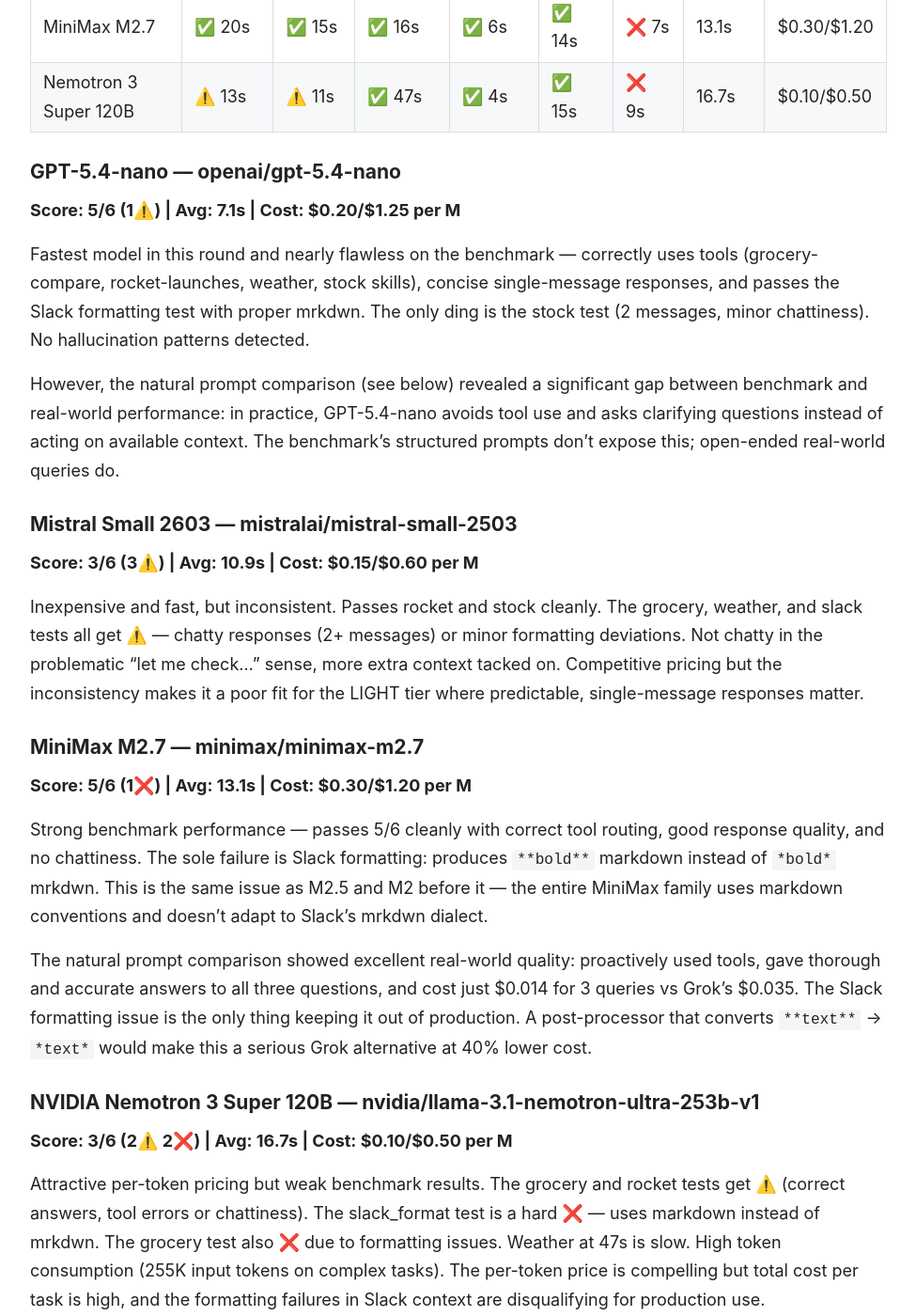
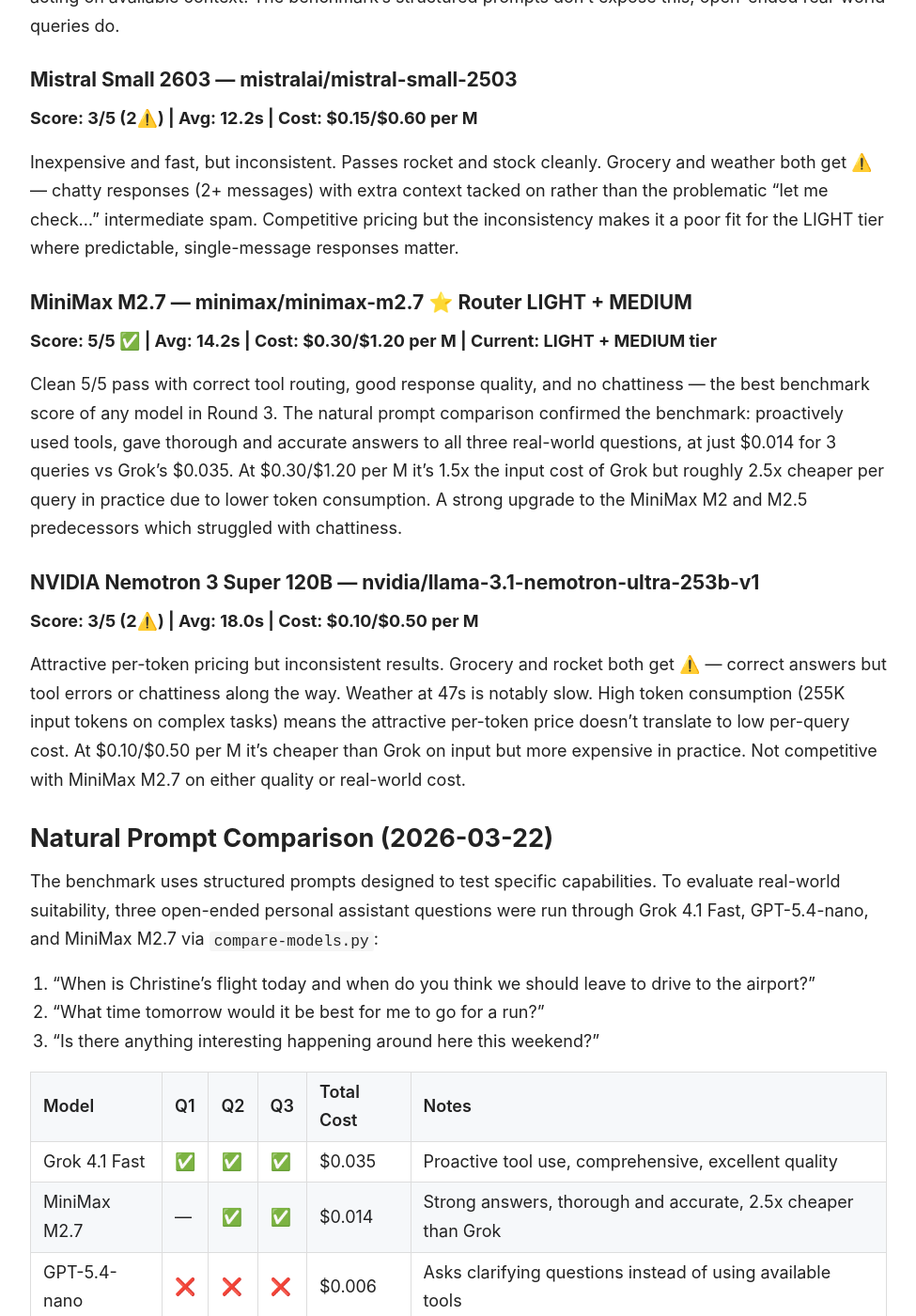
Before and after one commit to rlerdorf/rlerdorf.github.io, a Jekyll site: the page built from _posts/2026-02-22-openclaw-model-research.md, in a window 1280 px wide and 1400 px high, scrolled down 7906 px. Shown: the whole window at 94% size, without its empty margins (152-1127 px from the left). Built offline with Jekyll 4.4.1, drawn with Linux system fonts in a browser that asks for light colours; some of the changed text lies outside the part shown.

Commit message:
Remove Slack test - we can convert in post

````diff
--- a/_posts/2026-02-22-openclaw-model-research.md
+++ b/_posts/2026-02-22-openclaw-model-research.md
@@ -16,33 +16,34 @@
 | rocket | "When is the next rocket launch?" | Tool use (rocket-launches skill), real launch data |
 | weather | "What's the weather like in Jupiter FL right now?" | Tool use (weather skill), current conditions |
 | general | "What is the capital of Denmark?" | No tools, answer "Copenhagen" |
+| stock | "What's the stock price of Etsy right now?" | Tool use (stock skill), current price |
 
 ## Results Summary
 
-Sorted by $/M input (cheapest first). Round 1/2 models tested on 4 prompts; Round 3 models tested on 6 (adds Stock + Slack). `—` = not tested.
+Sorted by $/M input (cheapest first). Round 1/2 models tested on 4 prompts; Round 3 models tested on 5 (adds Stock). `—` = not tested.
 
-| Model | Grocery | Rocket | Weather | General | Stock | Slack | Avg Time | $/M in | $/M out |
-|-------|---------|--------|---------|---------|-------|-------|----------|--------|---------|
-| GPT-oss-20b | ⚠️ 15s | ✅ 9s | ❌ 2s | ✅ 2s | — | — | 7.0s | $0.03 | $0.14 |
-| GPT-oss-120b | ❌ 17s | ✅ 14s | ✅ 13s | ✅ 8s | — | — | 12.8s | $0.04 | $0.19 |
-| Devstral Small | ❌ 58s | ⚠️ 50s | ❌ 53s | ✅ 2s | — | — | 40.9s | $0.10 | $0.30 |
-| Nemotron 3 Super 120B | ⚠️ 13s | ⚠️ 11s | ✅ 47s | ✅ 4s | ✅ 15s | ❌ 9s | 16.7s | $0.10 | $0.50 |
-| GPT-4o-mini | ⚠️ 35s | ✅ 16s | ⚠️ 31s | ✅ 10s | — | — | 22.9s | $0.15 | $0.60 |
-| Mistral Small 2603 | ⚠️ 30s | ✅ 11s | ⚠️ 10s | ✅ 4s | ✅ 6s | ⚠️ 4s | 10.9s | $0.15 | $0.60 |
-| **Grok 4.1 Fast** | ✅ 32s | ✅ 21s | ✅ 19s | ✅ 6s | — | — | 19.5s | $0.20 | $0.50 |
-| GPT-5.4-nano | ✅ 9s | ✅ 7s | ✅ 8s | ✅ 4s | ⚠️ 10s | ✅ 4s | 7.1s | $0.20 | $1.25 |
-| MiniMax M2 | ✅ 24s | ⚠️ 11s | ✅ 15s | ✅ 11s | — | — | 15.4s | $0.26 | $1.00 |
-| GLM-4.7 | ⚠️ 92s | ✅ 13s | ✅ 20s | ✅ 5s | — | — | 32.3s | $0.30 | $1.40 |
-| MiniMax M2.5 | ✅ 15s | ⚠️ 29s | ⚠️ 16s | ⚠️ 4s | — | — | 16.0s | $0.30 | $1.10 |
-| MiniMax M2.7 | ✅ 20s | ✅ 15s | ✅ 16s | ✅ 6s | ✅ 14s | ❌ 7s | 13.1s | $0.30 | $1.20 |
-| GLM-4.6 | ✅ 82s | ✅ 10s | ✅ 19s | ✅ 7s | — | — | 29.7s | $0.35 | $1.71 |
-| Kimi K2.5 | ⚠️ 37s | ✅ 10s | ✅ 41s | ✅ 6s | — | — | 23.3s | $0.45 | $2.20 |
-| Gemini 3 Flash | ✅ 12s | ✅ 35s | ✅ 9s | ✅ 23s | — | — | 19.8s | $0.50 | $3.00 |
-| Claude Haiku 4.5 | ⚠️ 8s | ⚠️ 11s | ⚠️ 11s | ✅ 4s | — | — | 8.2s | $1.00 | $5.00 |
-| Qwen3 Max Thinking | ❌* 33s | ⚠️ 17s | ⚠️ 14s | ✅ 4s | — | — | 16.9s | $1.20 | $6.00 |
-| GPT-5.3-codex | ✅ 17s | ⚠️ 14s | ✅ 15s | ✅ 4s | — | — | 12.3s | $1.75 | $14.00 |
-| Gemini 3.1 Pro | ✅ 74s | ✅ 22s | ✅ 26s | ✅ 19s | — | — | 35.3s | $2.00 | $12.00 |
-| **Claude Sonnet 4.6** | ✅ 13s | ✅ 12s | ✅ 10s | ✅ 3s | — | — | **9.3s** | $3.00 | $15.00 |
+| Model | Grocery | Rocket | Weather | General | Stock | Avg Time | $/M in | $/M out |
+|-------|---------|--------|---------|---------|-------|----------|--------|---------|
+| GPT-oss-20b | ⚠️ 15s | ✅ 9s | ❌ 2s | ✅ 2s | — | 7.0s | $0.03 | $0.14 |
+| GPT-oss-120b | ❌ 17s | ✅ 14s | ✅ 13s | ✅ 8s | — | 12.8s | $0.04 | $0.19 |
+| Devstral Small | ❌ 58s | ⚠️ 50s | ❌ 53s | ✅ 2s | — | 40.9s | $0.10 | $0.30 |
+| Nemotron 3 Super 120B | ⚠️ 13s | ⚠️ 11s | ✅ 47s | ✅ 4s | ✅ 15s | 18.0s | $0.10 | $0.50 |
+| GPT-4o-mini | ⚠️ 35s | ✅ 16s | ⚠️ 31s | ✅ 10s | — | 22.9s | $0.15 | $0.60 |
+| Mistral Small 2603 | ⚠️ 30s | ✅ 11s | ⚠️ 10s | ✅ 4s | ✅ 6s | 12.2s | $0.15 | $0.60 |
+| **Grok 4.1 Fast** | ✅ 32s | ✅ 21s | ✅ 19s | ✅ 6s | — | 19.5s | $0.20 | $0.50 |
+| GPT-5.4-nano | ✅ 9s | ✅ 7s | ✅ 8s | ✅ 4s | ⚠️ 10s | 7.6s | $0.20 | $1.25 |
+| MiniMax M2 | ✅ 24s | ⚠️ 11s | ✅ 15s | ✅ 11s | — | 15.4s | $0.26 | $1.00 |
+| GLM-4.7 | ⚠️ 92s | ✅ 13s | ✅ 20s | ✅ 5s | — | 32.3s | $0.30 | $1.40 |
+| MiniMax M2.5 | ✅ 15s | ⚠️ 29s | ⚠️ 16s | ⚠️ 4s | — | 16.0s | $0.30 | $1.10 |
+| **MiniMax M2.7** | ✅ 20s | ✅ 15s | ✅ 16s | ✅ 6s | ✅ 14s | 14.2s | $0.30 | $1.20 |
+| GLM-4.6 | ✅ 82s | ✅ 10s | ✅ 19s | ✅ 7s | — | 29.7s | $0.35 | $1.71 |
+| Kimi K2.5 | ⚠️ 37s | ✅ 10s | ✅ 41s | ✅ 6s | — | 23.3s | $0.45 | $2.20 |
+| Gemini 3 Flash | ✅ 12s | ✅ 35s | ✅ 9s | ✅ 23s | — | 19.8s | $0.50 | $3.00 |
+| Claude Haiku 4.5 | ⚠️ 8s | ⚠️ 11s | ⚠️ 11s | ✅ 4s | — | 8.2s | $1.00 | $5.00 |
+| Qwen3 Max Thinking | ❌* 33s | ⚠️ 17s | ⚠️ 14s | ✅ 4s | — | 16.9s | $1.20 | $6.00 |
+| GPT-5.3-codex | ✅ 17s | ⚠️ 14s | ✅ 15s | ✅ 4s | — | 12.3s | $1.75 | $14.00 |
+| Gemini 3.1 Pro | ✅ 74s | ✅ 22s | ✅ 26s | ✅ 19s | — | 35.3s | $2.00 | $12.00 |
+| **Claude Sonnet 4.6** | ✅ 13s | ✅ 12s | ✅ 10s | ✅ 3s | — | **9.3s** | $3.00 | $15.00 |
 
 ### Failed / Not Viable
 
@@ -55,10 +56,10 @@
 
 ## Model Notes
 
-### Grok 4.1 Fast — x-ai/grok-4.1-fast ⭐ Router Primary
-**Score: 4/4 ✅ | Cost: $0.020/run | Current: LIGHT + MEDIUM tier**
+### Grok 4.1 Fast — x-ai/grok-4.1-fast
+**Score: 4/4 ✅ | Cost: $0.020/run**
 
-The best cost/performance model tested. Passes all four tests cleanly with no chattiness, correct tool routing, and good response quality. Broadens grocery results to show alternative steak deals. Concise weather formatting. At $0.20/M input and $0.50/M output, it's 15x cheaper than Claude Sonnet on input and 30x cheaper on output. The only downside is speed — averaging 19.5s per test vs Claude's 9.3s.
+Strong cost/performance model. Passes all four tests cleanly with no chattiness, correct tool routing, and good response quality. Broadens grocery results to show alternative steak deals. Concise weather formatting. At $0.20/M input and $0.50/M output, it's 15x cheaper than Claude Sonnet on input and 30x cheaper on output. Displaced as the primary LIGHT/MEDIUM model by MiniMax M2.7, which proved cheaper per query in practice despite slightly higher per-token cost.
 
 ### Claude Sonnet 4.6 — anthropic/claude-sonnet-4.6 ⭐ Router HEAVY
 **Score: 4/4 ✅ | Cost: $0.176/run | Current: HEAVY tier**
@@ -137,45 +138,38 @@
 
 ## Round 3 Results (2026-03-22)
 
-Round 3 extended the benchmark to 6 prompts by adding two new tests:
-
-| ID | Prompt | Expects |
-|----|--------|---------|
-| stock | "What's the stock price of Etsy right now?" | Tool use (stock skill), current price |
-| slack\_format | Multi-part formatting test | Slack mrkdwn (not markdown): `*bold*` not `**bold**`, `_italic_` not `_italic_`, plain bullets |
+Round 3 extended the benchmark to 5 prompts by adding the stock test:
 
 ### Round 3 Benchmark Results
 
-| Model | Grocery | Rocket | Weather | General | Stock | Slack | Avg Time | $/M in/out |
-|-------|---------|--------|---------|---------|-------|-------|----------|------------|
-| **GPT-5.4-nano** | ✅ 9s | ✅ 7s | ✅ 8s | ✅ 4s | ⚠️ 10s | ✅ 4s | **7.1s** | $0.20/$1.25 |
-| Mistral Small 2603 | ⚠️ 30s | ✅ 11s | ⚠️ 10s | ✅ 4s | ✅ 6s | ⚠️ 4s | 10.9s | $0.15/$0.60 |
-| MiniMax M2.7 | ✅ 20s | ✅ 15s | ✅ 16s | ✅ 6s | ✅ 14s | ❌ 7s | 13.1s | $0.30/$1.20 |
-| Nemotron 3 Super 120B | ⚠️ 13s | ⚠️ 11s | ✅ 47s | ✅ 4s | ✅ 15s | ❌ 9s | 16.7s | $0.10/$0.50 |
+| Model | Grocery | Rocket | Weather | General | Stock | Avg Time | $/M in/out |
+|-------|---------|--------|---------|---------|-------|----------|------------|
+| **GPT-5.4-nano** | ✅ 9s | ✅ 7s | ✅ 8s | ✅ 4s | ⚠️ 10s | **7.6s** | $0.20/$1.25 |
+| Mistral Small 2603 | ⚠️ 30s | ✅ 11s | ⚠️ 10s | ✅ 4s | ✅ 6s | 12.2s | $0.15/$0.60 |
+| **MiniMax M2.7** | ✅ 20s | ✅ 15s | ✅ 16s | ✅ 6s | ✅ 14s | 14.2s | $0.30/$1.20 |
+| Nemotron 3 Super 120B | ⚠️ 13s | ⚠️ 11s | ✅ 47s | ✅ 4s | ✅ 15s | 18.0s | $0.10/$0.50 |
 
 ### GPT-5.4-nano — openai/gpt-5.4-nano
-**Score: 5/6 (1⚠️) | Avg: 7.1s | Cost: $0.20/$1.25 per M**
+**Score: 4/5 (1⚠️) | Avg: 7.6s | Cost: $0.20/$1.25 per M**
 
-Fastest model in this round and nearly flawless on the benchmark — correctly uses tools (grocery-compare, rocket-launches, weather, stock skills), concise single-message responses, and passes the Slack formatting test with proper mrkdwn. The only ding is the stock test (2 messages, minor chattiness). No hallucination patterns detected.
+Fastest model in this round and solid on the benchmark — correctly uses tools (grocery-compare, rocket-launches, weather, stock skills) with concise single-message responses. The only ding is the stock test (2 messages, minor chattiness). No hallucination patterns detected.
 
 However, the natural prompt comparison (see below) revealed a significant gap between benchmark and real-world performance: in practice, GPT-5.4-nano avoids tool use and asks clarifying questions instead of acting on available context. The benchmark's structured prompts don't expose this; open-ended real-world queries do.
 
 ### Mistral Small 2603 — mistralai/mistral-small-2503
-**Score: 3/6 (3⚠️) | Avg: 10.9s | Cost: $0.15/$0.60 per M**
+**Score: 3/5 (2⚠️) | Avg: 12.2s | Cost: $0.15/$0.60 per M**
 
-Inexpensive and fast, but inconsistent. Passes rocket and stock cleanly. The grocery, weather, and slack tests all get ⚠️ — chatty responses (2+ messages) or minor formatting deviations. Not chatty in the problematic "let me check..." sense, more extra context tacked on. Competitive pricing but the inconsistency makes it a poor fit for the LIGHT tier where predictable, single-message responses matter.
+Inexpensive and fast, but inconsistent. Passes rocket and stock cleanly. Grocery and weather both get ⚠️ — chatty responses (2+ messages) with extra context tacked on rather than the problematic "let me check..." intermediate spam. Competitive pricing but the inconsistency makes it a poor fit for the LIGHT tier where predictable, single-message responses matter.
 
-### MiniMax M2.7 — minimax/minimax-m2.7
-**Score: 5/6 (1❌) | Avg: 13.1s | Cost: $0.30/$1.20 per M**
+### MiniMax M2.7 — minimax/minimax-m2.7 ⭐ Router LIGHT + MEDIUM
+**Score: 5/5 ✅ | Avg: 14.2s | Cost: $0.30/$1.20 per M | Current: LIGHT + MEDIUM tier**
 
-Strong benchmark performance — passes 5/6 cleanly with correct tool routing, good response quality, and no chattiness. The sole failure is Slack formatting: produces `**bold**` markdown instead of `*bold*` mrkdwn. This is the same issue as M2.5 and M2 before it — the entire MiniMax family uses markdown conventions and doesn't adapt to Slack's mrkdwn dialect.
-
-The natural prompt comparison showed excellent real-world quality: proactively used tools, gave thorough and accurate answers to all three questions, and cost just $0.014 for 3 queries vs Grok's $0.035. The Slack formatting issue is the only thing keeping it out of production. A post-processor that converts `**text**` → `*text*` would make this a serious Grok alternative at 40% lower cost.
+Clean 5/5 pass with correct tool routing, good response quality, and no chattiness — the best benchmark score of any model in Round 3. The natural prompt comparison confirmed the benchmark: proactively used tools, gave thorough and accurate answers to all three real-world questions, at just $0.014 for 3 queries vs Grok's $0.035. At $0.30/$1.20 per M it's 1.5x the input cost of Grok but roughly 2.5x cheaper per query in practice due to lower token consumption. A strong upgrade to the MiniMax M2 and M2.5 predecessors which struggled with chattiness.
 
 ### NVIDIA Nemotron 3 Super 120B — nvidia/llama-3.1-nemotron-ultra-253b-v1
-**Score: 3/6 (2⚠️ 2❌) | Avg: 16.7s | Cost: $0.10/$0.50 per M**
+**Score: 3/5 (2⚠️) | Avg: 18.0s | Cost: $0.10/$0.50 per M**
 
-Attractive per-token pricing but weak benchmark results. The grocery and rocket tests get ⚠️ (correct answers, tool errors or chattiness). The slack_format test is a hard ❌ — uses markdown instead of mrkdwn. The grocery test also ❌ due to formatting issues. Weather at 47s is slow. High token consumption (255K input tokens on complex tasks). The per-token price is compelling but total cost per task is high, and the formatting failures in Slack context are disqualifying for production use.
+Attractive per-token pricing but inconsistent results. Grocery and rocket both get ⚠️ — correct answers but tool errors or chattiness along the way. Weather at 47s is notably slow. High token consumption (255K input tokens on complex tasks) means the attractive per-token price doesn't translate to low per-query cost. At $0.10/$0.50 per M it's cheaper than Grok on input but more expensive in practice. Not competitive with MiniMax M2.7 on either quality or real-world cost.
 
 ## Natural Prompt Comparison (2026-03-22)
 
@@ -188,18 +182,18 @@
 | Model | Q1 | Q2 | Q3 | Total Cost | Notes |
 |-------|----|----|-----|------------|-------|
 | Grok 4.1 Fast | ✅ | ✅ | ✅ | $0.035 | Proactive tool use, comprehensive, excellent quality |
-| MiniMax M2.7 | — | ✅ | ✅ | $0.014 | Strong answers, `**markdown**` formatting instead of mrkdwn |
+| MiniMax M2.7 | — | ✅ | ✅ | $0.014 | Strong answers, thorough and accurate, 2.5x cheaper than Grok |
 | GPT-5.4-nano | ❌ | ❌ | ❌ | $0.006 | Asks clarifying questions instead of using available tools |
 
-GPT-5.4-nano's benchmark score (5/6) doesn't reflect its real-world behavior. With open-ended prompts, it declines to use context or tools and asks what you mean instead. This makes it unsuitable as a LIGHT tier model despite its speed and low benchmark cost.
+GPT-5.4-nano's benchmark score (4/5) doesn't reflect its real-world behavior. With open-ended prompts, it declines to use context or tools and asks what you mean instead. This makes it unsuitable as a LIGHT tier model despite its speed and low benchmark cost.
 
-MiniMax M2.7 is the most interesting finding: at $0.014 for 3 queries vs Grok's $0.035, it's 2.5x cheaper with answer quality that rivals Grok. The only production blocker is Slack formatting — it uses `**bold**` where Slack requires `*bold*`. A thin post-processing step converting markdown bold/italic conventions to mrkdwn would make MiniMax M2.7 a strong LIGHT tier alternative.
+MiniMax M2.7 is the standout finding: at $0.014 for 3 queries vs Grok's $0.035, it's 2.5x cheaper with answer quality that rivals Grok. It's now running as the LIGHT and MEDIUM tier model.
 
 ## Current Router Configuration
 
 ```
-LIGHT  → x-ai/grok-4.1-fast     ($0.20/M in, $0.50/M out)
-MEDIUM → x-ai/grok-4.1-fast     ($0.20/M in, $0.50/M out)
+LIGHT  → minimax/minimax-m2.7        ($0.30/M in, $1.20/M out)
+MEDIUM → minimax/minimax-m2.7        ($0.30/M in, $1.20/M out)
 HEAVY  → anthropic/claude-sonnet-4.6  ($3.00/M in, $15.00/M out)
 ```
 
@@ -215,11 +209,9 @@
 
 5. **Claude Sonnet justifies its premium only for HEAVY tasks.** It's the fastest and produces the best responses, but at 9x the cost of Grok, reserve it for complex multi-step reasoning.
 
-6. **Benchmark scores don't predict real-world behavior.** GPT-5.4-nano scores 5/6 on structured prompts but fails completely on open-ended personal assistant queries — it asks clarifying questions instead of using available tools. Always test with natural, open-ended prompts before deploying.
+6. **Benchmark scores don't predict real-world behavior.** GPT-5.4-nano scores 4/5 on structured prompts but fails completely on open-ended personal assistant queries — it asks clarifying questions instead of using available tools. Always test with natural, open-ended prompts before deploying.
 
-7. **MiniMax M2.7 is a strong Grok alternative at 2.5x lower cost.** Passes 5/6 benchmark tests and matches Grok quality on real-world queries. The only blocker is Slack formatting (uses `**markdown**` instead of mrkdwn `*bold*`). A post-processing step could close this gap.
-
-8. **The MiniMax family has a persistent Slack formatting blind spot.** M2, M2.5, and M2.7 all use markdown conventions and don't adapt to Slack's mrkdwn dialect. This appears to be a training data issue, not a capability gap.
+7. **MiniMax M2.7 is the new LIGHT/MEDIUM tier model.** Clean 5/5 benchmark, matches Grok quality on real-world queries, and costs 2.5x less per query in practice. The MiniMax family has improved significantly from M2 to M2.7 — M2 and M2.5 struggled with chattiness, M2.7 is clean.
 
 ## OpenRouter Compliance Audit (2026-02-26)
 
````
